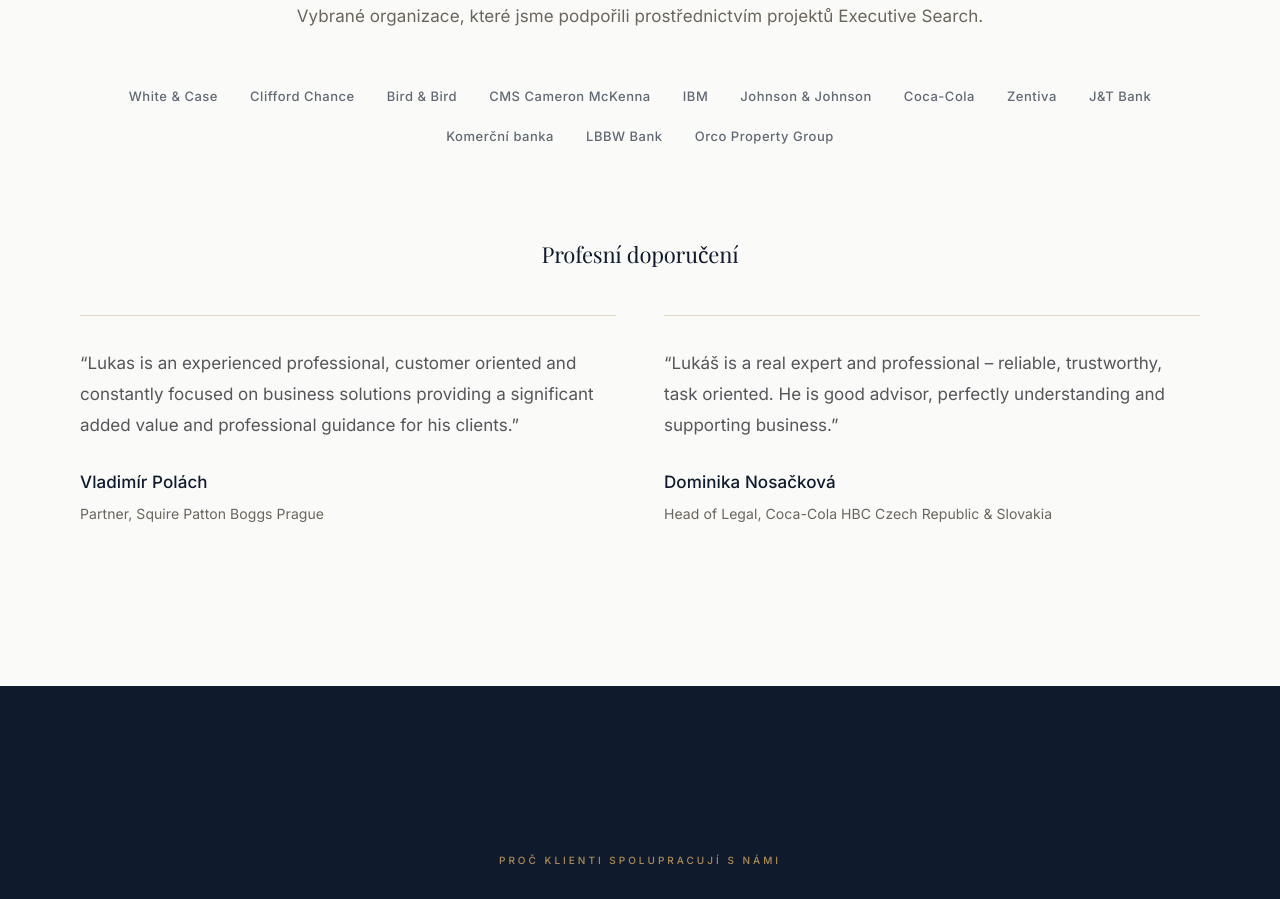
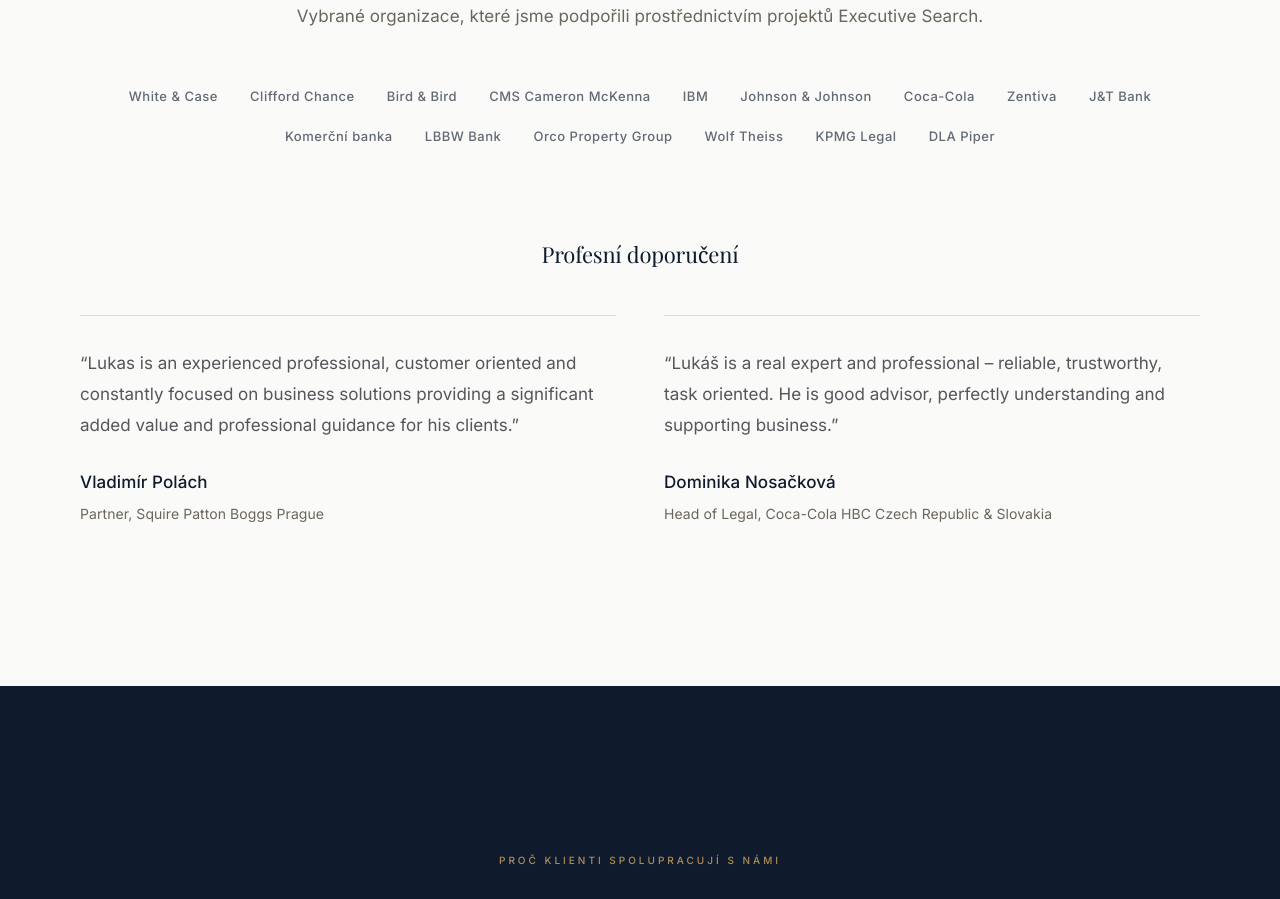
Before and after one commit to Looper57/BSolution, a Next.js app: page /cs in a window 1280 px wide. Shown: the part 2560-3459 px from the top of the page. Built offline with nearby package versions, Linux system fonts and the light colour scheme.

Commit message:
Add verified Executive Search reference organizations

```diff
--- a/components/authority-proof.tsx
+++ b/components/authority-proof.tsx
@@ -13,6 +13,9 @@ const organisations = [
   'Komerční banka',
   'LBBW Bank',
   'Orco Property Group',
+  'Wolf Theiss',
+  'KPMG Legal',
+  'DLA Piper',
 ] as const
 
 const labels = {
```
